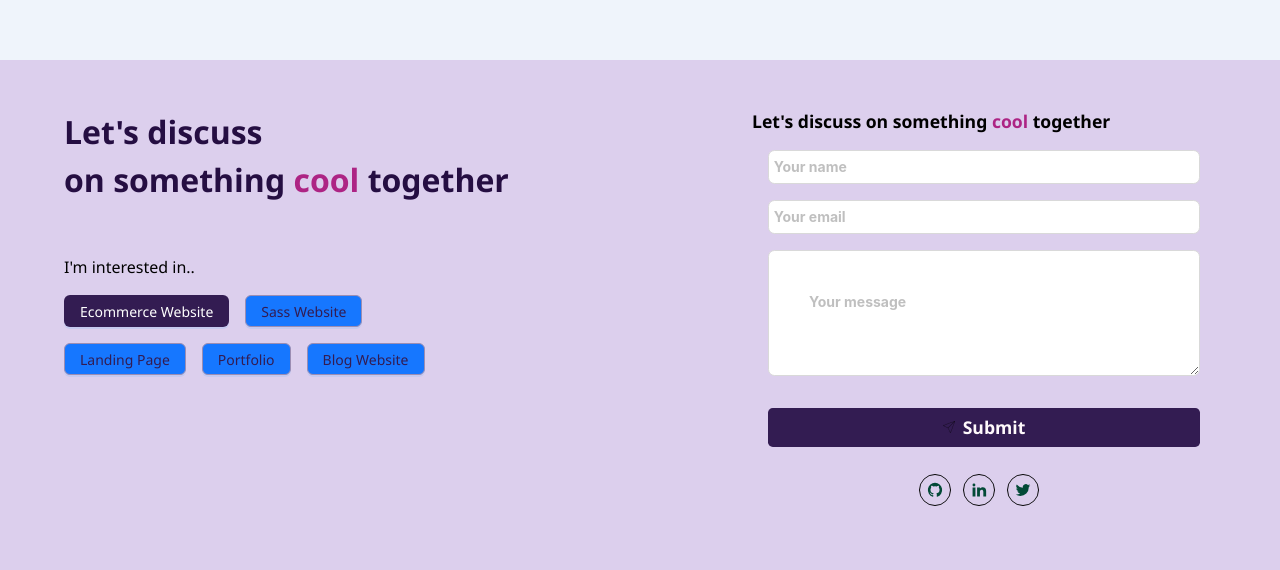
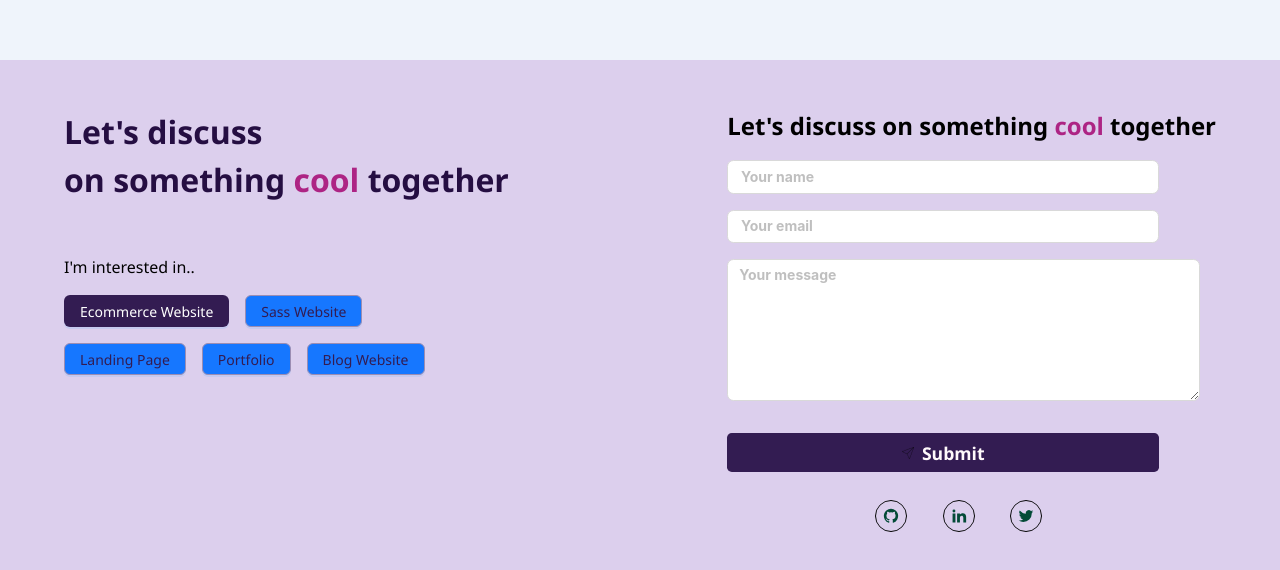
Before and after one commit to chiomaubaezuonu/my-portfolio, a Next.js app: page / in a window 1280 px wide. Shown: the part 3044-3614 px from the top of the page. Built offline with nearby package versions, Linux system fonts and the light colour scheme; a web font is replaced by a local one.

Commit message:
Modified styling for inputs and added 6 rows to the textarea

```diff
--- a/app/landing/landing.module.scss
+++ b/app/landing/landing.module.scss
@@ -304,6 +304,10 @@
     font-size: 2rem;
     margin-bottom: 3.2rem;
 }
+.smallScreenContactTitle{
+    padding-left: 1rem;
+    font-size: 1.5rem;
+}
 
 .form {
     padding: 1rem;
@@ -314,14 +318,12 @@
 .input {
     margin-bottom: 1rem;
     width: 27rem;
-    padding: 0.3rem;
+    padding: 0.3rem 0.8rem;
     border-radius: 0.4rem;
 }
 
 .textArea {
-    padding: 2.5rem;
     border-radius: 0.4rem;
-    width: 27rem;
     margin-bottom: 2rem;
 }
 
@@ -350,7 +352,7 @@
 }
 
 .socials {
-    width: 28%;
+    width: 35%;
     display: flex;
     margin: auto;
     margin-top: 0.4rem;
--- a/app/landing/page.tsx
+++ b/app/landing/page.tsx
@@ -175,7 +175,7 @@ const LandingPage = () => {
                     {isPending && <button className={styles.submitBtn} type='submit'> Submitting ...</button>} */}
                         <Input className={styles.input} onChange={(e) => setYourName(e.target.value)} name="user_name" placeholder='Your name' required />
                         <Input className={styles.input} onChange={(e) => setEmail(e.target.value)} name="user_email" placeholder='Your email' required />
-                        <TextArea className={styles.textArea} onChange={(e) => setMessage(e.target.value)} name='message' placeholder='Your message' />
+                        <TextArea className={styles.textArea} rows={6} onChange={(e) => setMessage(e.target.value)} name='message' placeholder='Your message' />
                         {!isPending && <button className={styles.submitBtn} type='submit'>
                             <Image style={{ paddingRight: '0.5rem', color: 'white' }} src={submit} alt='submit' width={20} height={20} />
                             Submit</button>}
```
